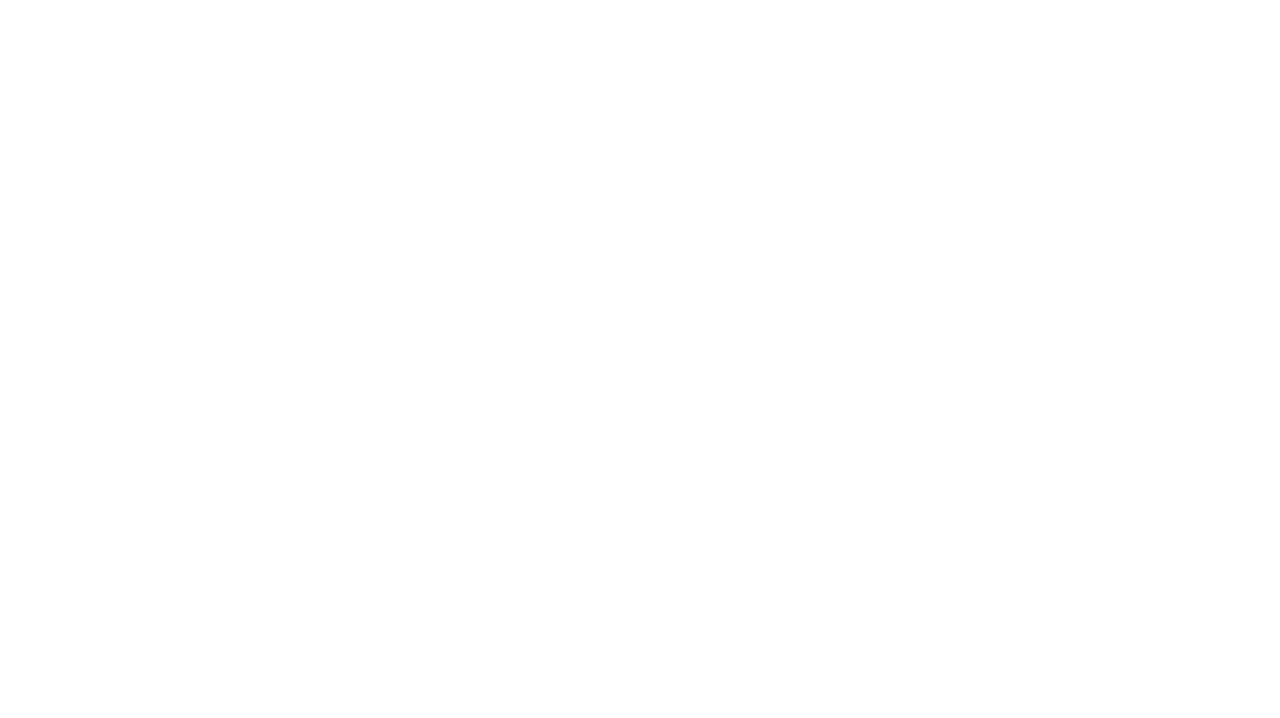
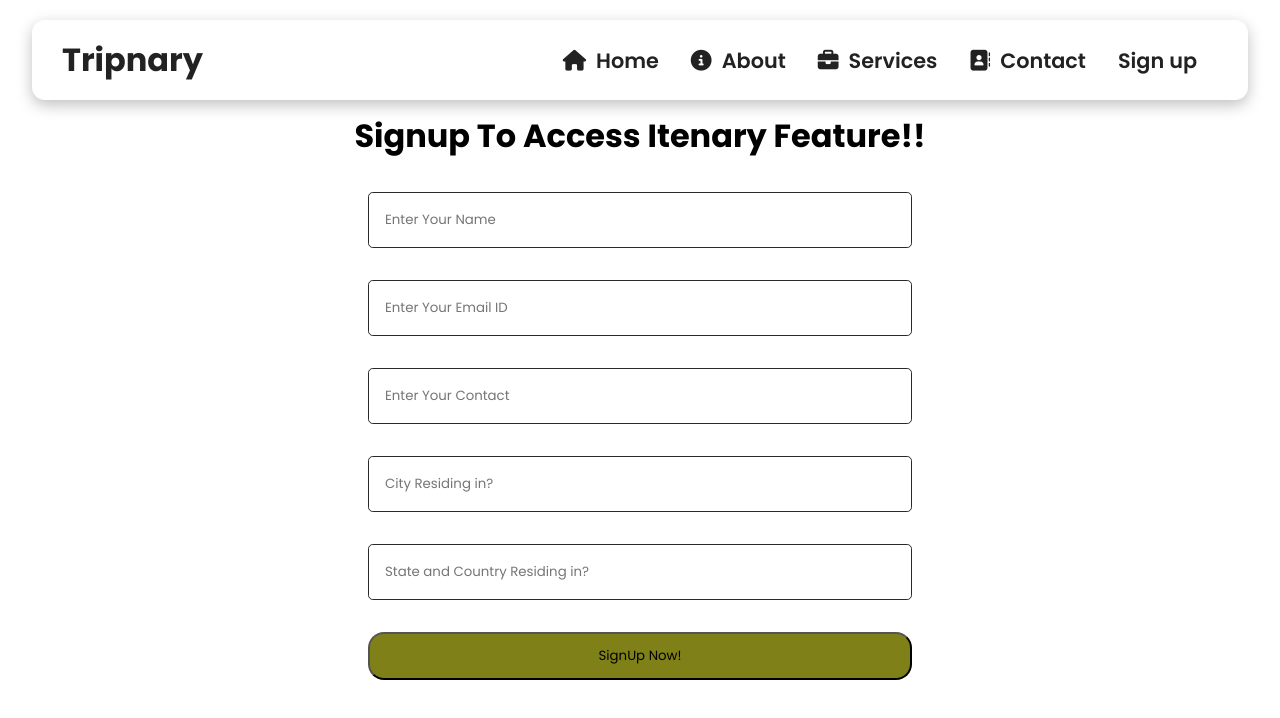
Before and after one commit to LAKSH3002/Tripnary, a React (Create React App) app in the folder tripsy/: page /signup in a window 1280 px wide. Before the commit this address had no page. Shown: the top 718 px of the page. Built offline with nearby package versions, Linux system fonts and the light colour scheme.

Commit message:
Connected and created Signup page

```diff
--- a/tripsy/src/App.js
+++ b/tripsy/src/App.js
@@ -1,10 +1,10 @@
 import "./App.css";
-import Navbar from "./components/Navbar";
 import About from "./routes/About";
 import Home from "./routes/Home";
 import { Route, Routes } from "react-router-dom";
 import Service from "./routes/Service";
 import Contact from "./routes/Contact";
+import Signup from "./routes/signup";
 
 function App() {
   return (
@@ -14,6 +14,7 @@ function App() {
         <Route path="/about" element={<About/>}/>
         <Route path="/service" element={<Service/>}/>
         <Route path="/contact" element={<Contact/>}/>
+        <Route path="/signup" element={<Signup/>}/>
       </Routes>
     </div>
   );
--- a/tripsy/src/components/Navbar.js
+++ b/tripsy/src/components/Navbar.js
@@ -42,7 +42,7 @@ const Navbar = () => {
             <i className="fa-solid fa-address-book"></i>
             Contact
           </Link>
-          <Link className="nav-links">
+          <Link className="nav-links" to="/signup">
             Sign up
           </Link>
         </li>
--- /dev/null
+++ b/tripsy/src/components/signup.css
@@ -0,0 +1,50 @@
+.signup-title{
+    margin-top: 7rem;
+}
+
+.from-container{
+    margin: 0rem 6rem;
+    color: #2a2a2a;
+}
+
+.from-container form{
+    padding-top: 2rem;
+    display: flex;
+    flex-direction: column;
+    width: 50%;
+    margin: auto;
+}
+
+.from-container input{
+    height: 3.5rem;
+    padding: 0 1rem;
+    margin-bottom: 2rem;
+    border-radius: 0.3rem;
+    border: 1px solid #2a2a2a;
+}
+
+.from-container button{
+    display: inline;
+    background-color: rgb(128, 128, 24);
+    height: 3rem;
+    border-radius: 1rem;
+    cursor: pointer;
+    margin-bottom: 2rem;
+}
+
+.from-container button:hover{
+background-color: rgb(240, 227, 227);
+}
+
+@media  screen and (max-width:850px)
+{
+.from-container{
+    margin: 4rem 2rem;
+}
+.from-container form
+{
+    padding-top: 2rem;
+    width: 90%;
+    margin: auto;
+}
+}
--- a/tripsy/src/routes/Contact.js
+++ b/tripsy/src/routes/Contact.js
@@ -2,7 +2,7 @@ import Navbar from "../components/Navbar";
 import Footer from "../components/Footer";
 import ContactForm from "../components/ContactForm";
 
-function Contact() {
+function contact() {
   return (
     // empty segment in react
     // used when we have multiple components
@@ -14,4 +14,4 @@ function Contact() {
   );
 }
 
-export default Contact;
+export default contact;
--- /dev/null
+++ b/tripsy/src/routes/signup.js
@@ -0,0 +1,23 @@
+import React from 'react'
+import Navbar from '../components/Navbar'
+import "../components/signup.css";
+import Footer from '../components/Footer';
+
+export default function signup() {
+  return (
+    <>
+      <Navbar/>
+      <h1 className='signup-title'>Signup To Access Itenary Feature!!</h1>
+      <div className='from-container'>
+      <form>
+        <input placeholder='Enter Your Name' required/>
+        <input placeholder='Enter Your Email ID' required/>
+        <input placeholder='Enter Your Contact' required/>
+        <input placeholder='City Residing in?' required/>
+        <input placeholder='State and Country Residing in?' required/>
+        <button>SignUp Now!</button>
+      </form>
+      </div>
+    </>
+  );
+}
```
